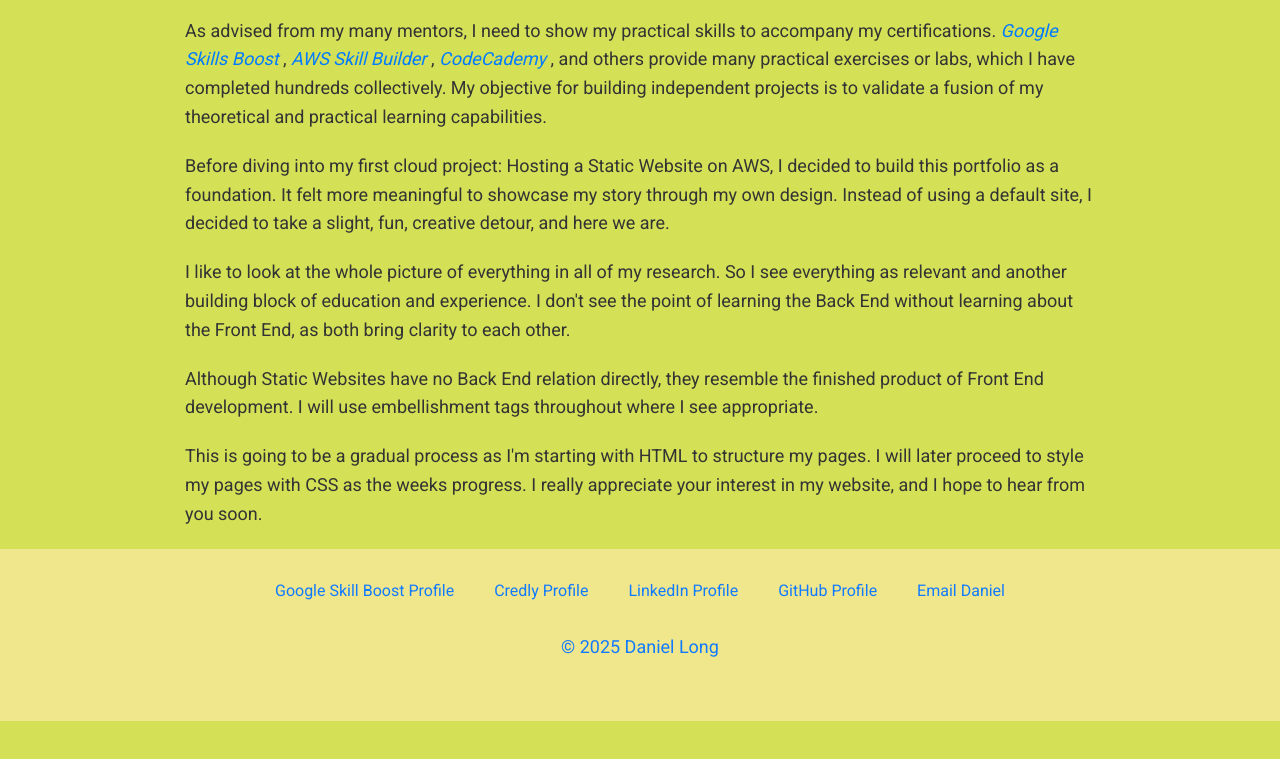
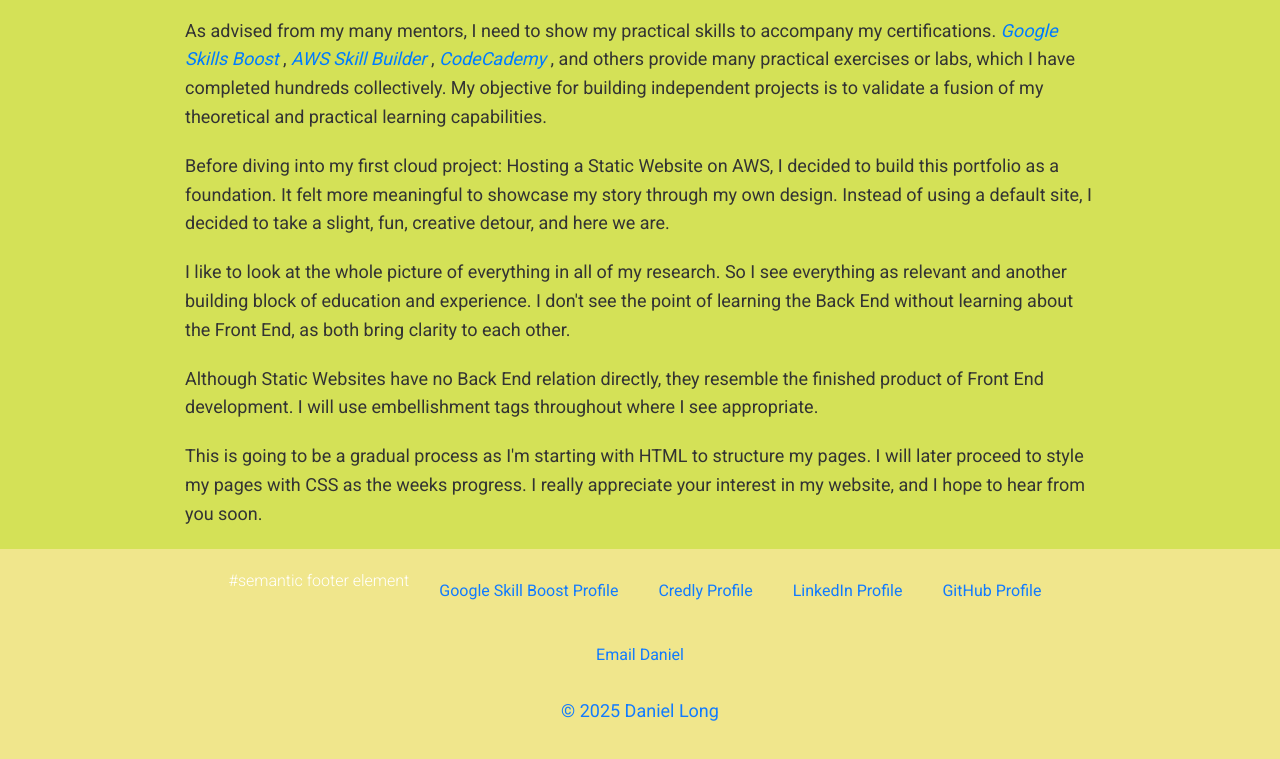
Before and after one commit to UserLong-Git/My-Project, a plain HTML site: page index.html in a window 1280 px wide. Shown: the part 1875-2634 px from the top of the page. Before the commit the page ends 2596 px from the top, so only its background shows below. Drawn offline with nearby package versions, Linux system fonts and the light colour scheme.

Commit message:
Update index.html

```diff
--- a/index.html
+++ b/index.html
@@ -108,6 +108,7 @@
   <footer class="footer">
     <div class="container">
       <div class="footer-links">
+        #semantic footer element
         <a href="https://www.cloudskillsboost.google">Google Skill Boost Profile</a>
         <a href="https://www.credly.com/users/daniel-long.9df6f92f">Credly Profile</a>
         <a href="https://www.linkedin.com/in/daniel-long-770b5ba6">LinkedIn Profile</a>
```
